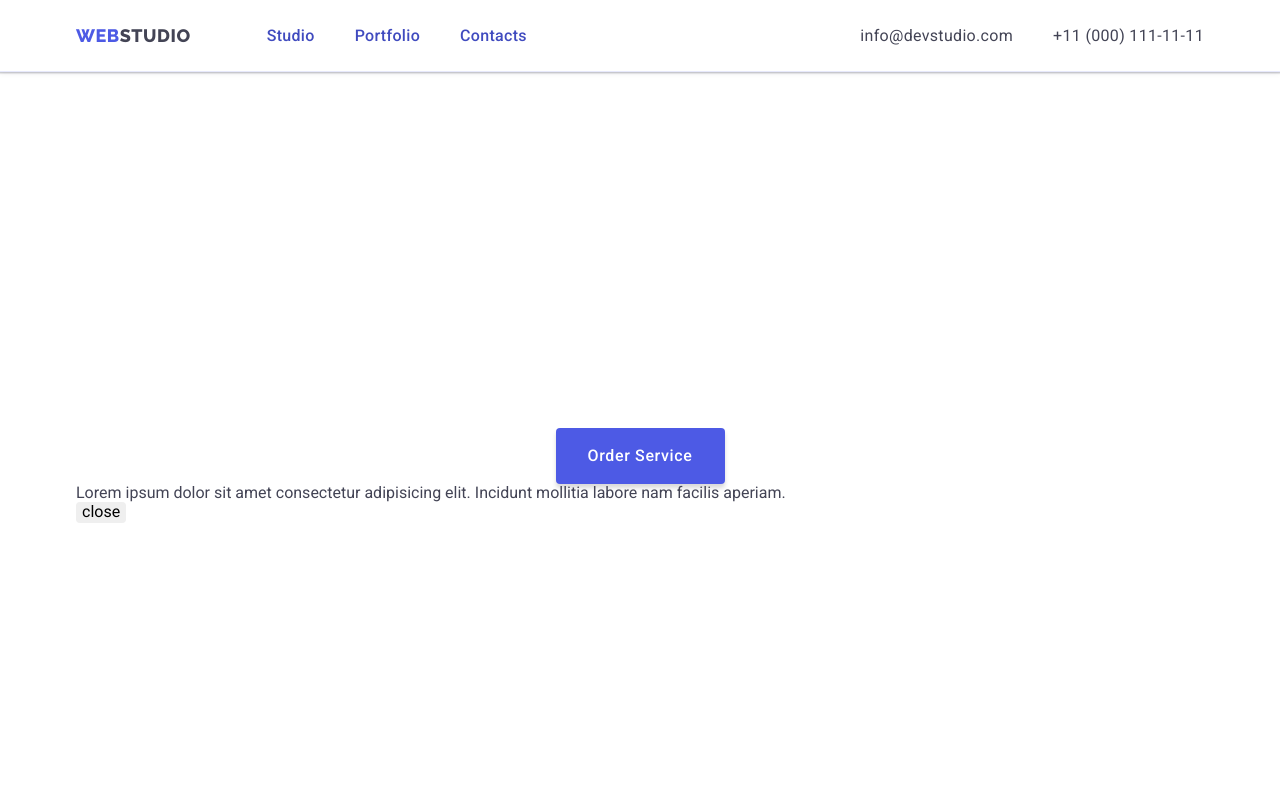
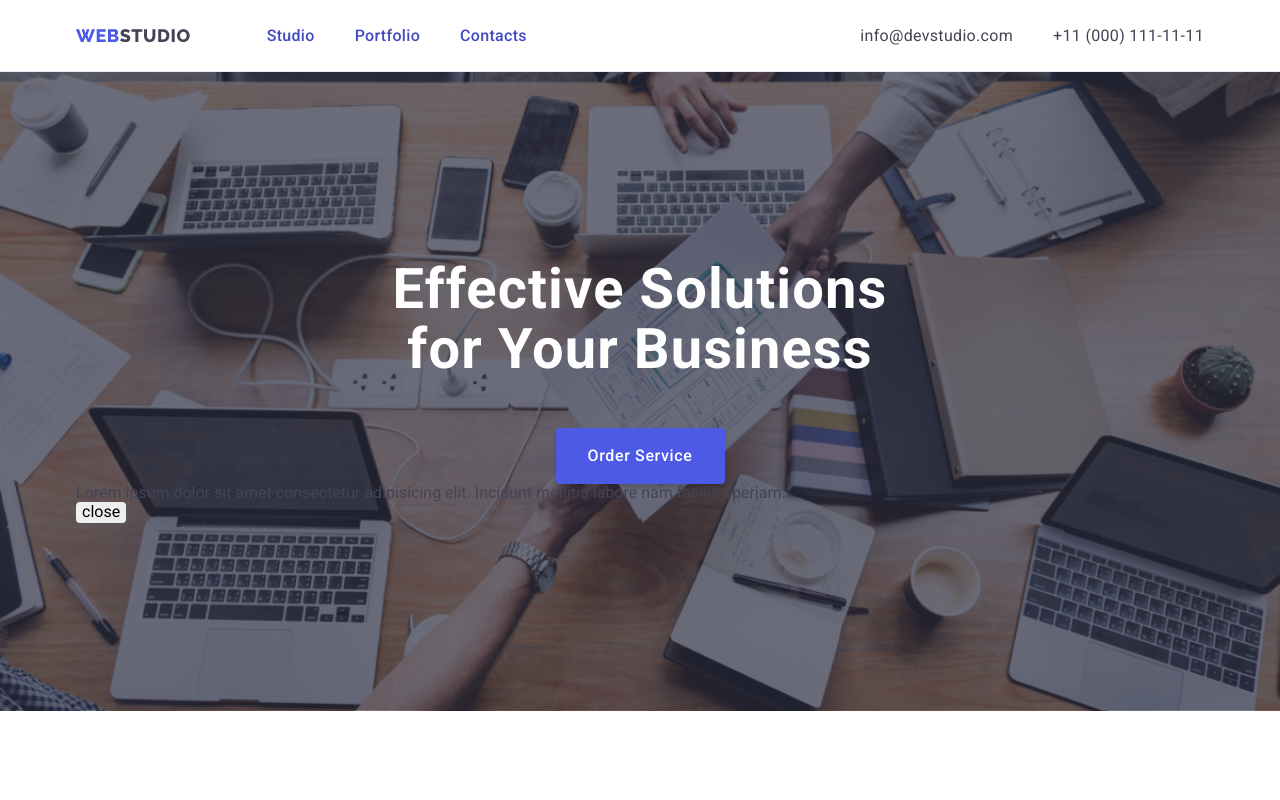
Before and after one commit to AmmelyStar/goit-markup-hw-04, a plain HTML site: page index.html in a window 1280 px wide. Shown: the top 800 px of the page. Drawn offline with Linux system fonts and the light colour scheme; files whose address does not match are found by name.

Commit message:
hero section

```diff
--- a/css/styles.css
+++ b/css/styles.css
@@ -224,13 +224,11 @@ img {
     padding: 188px 0;
 
     margin: 0 auto;
-    background-image: linear-gradient(rgba(46,47,66,0.7 )),
-    (rgba(46, 47, 66, 0.7)), url(../images/bg-hero.jpg);
+    background-image: linear-gradient(rgba(46, 47, 66, 0.7), rgba(46, 47, 66, 0.7)), url(../images/bg-hero.jpg);
+    max-width: 1440px;
     background-repeat: no-repeat;
     background-position: center;
     background-size: cover;
-
-
 
 }
 
@@ -252,7 +250,7 @@ img {
 
 .button {
     font-family: "Roboto", sans-serif;
-
+    transition: background-color 250ms cubic-bezier(0.4, 0, 0.2, 1);
     font-weight: 500;
     font-size: 16px;
     line-height: 1.5;
```
